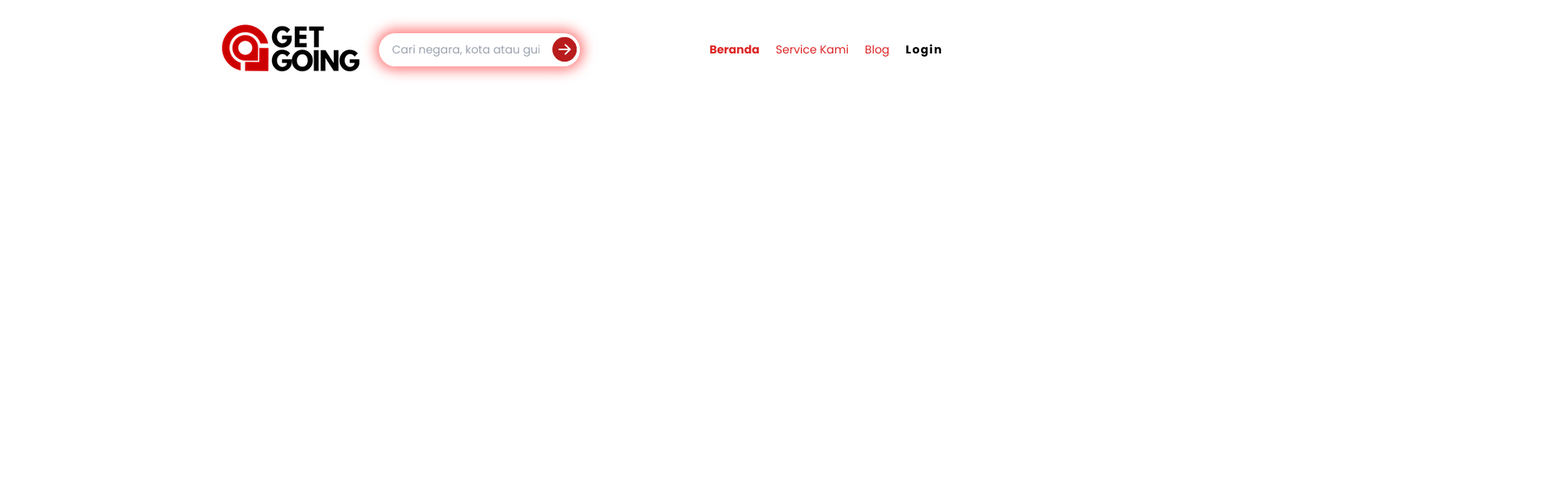
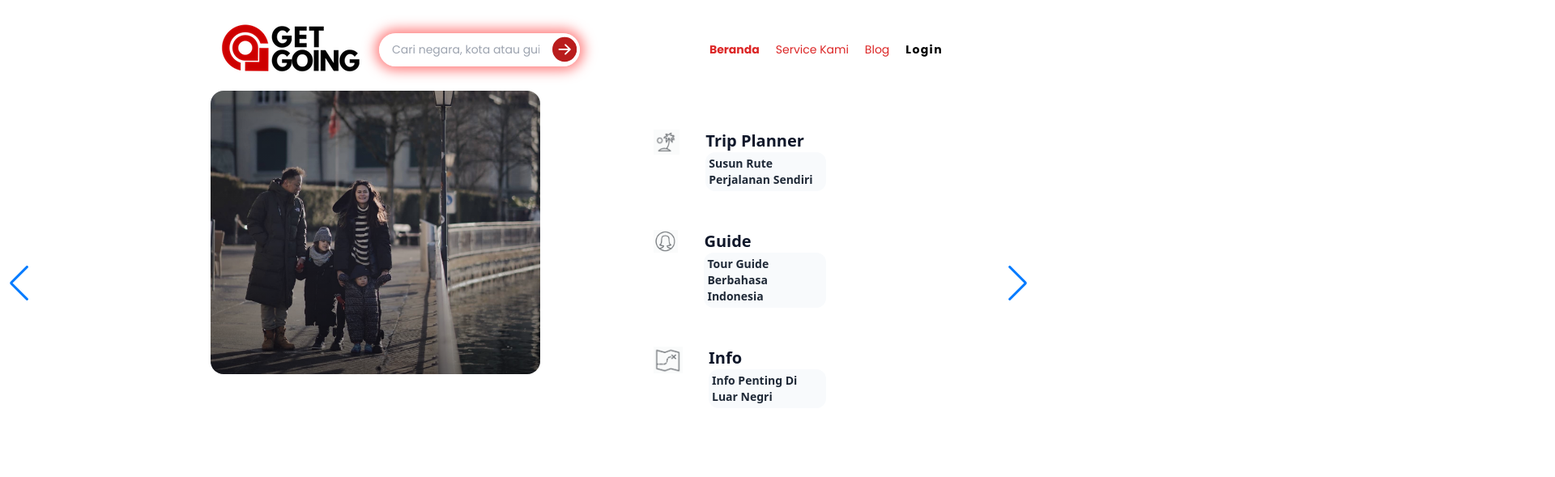
Before and after one commit to Zain031/GetGoing, a React (Vite) app: page / in a window 1280 px wide. Shown: the top 589 px of the page at 81% size, 1920 px wide, since content can reach past the window. Built offline with nearby package versions, Linux system fonts and the light colour scheme.

Commit message:
fix:BaseLayout

```diff
--- a/src/components/Blog.jsx/Blog.jsx
+++ b/src/components/Blog.jsx/Blog.jsx
@@ -77,8 +77,8 @@ export default function Blog() {
                                 {firstCard.title}
                             </h2>
                             <p className="text-sm font-bold tracking-widest text-red-500 mt-5 text-left w-full pl-6 flex gap-2">
-                                {" "}
-                                LANJUTKAN MEMBACA{" "}
+
+                                LANJUTKAN MEMBACA
                                 <FaLongArrowAltRight className="mt-1" />
                             </p>
                         </div>
--- a/src/layouts/BaseLayout.jsx
+++ b/src/layouts/BaseLayout.jsx
@@ -3,19 +3,21 @@ import { Outlet } from "react-router-dom";
 import Navbar from "../components/Header/Navbar";
 import Footer from "../components/Footer";
 
+
 const BaseLayout = () => {
     return (
         <>
             <Navbar />
-            <section className="flex justify-center h-screen">
+            {/* <section className="flex justify-center h-screen">
                 <main className="w-[1280px] flex justify-center items-top ">
-                    <section className="flex justify-center flex-row items-top ">
-                        <main className="flex flex-col gap-8  items-top px-[200px]">
+                    <section className="flex justify-center flex-row items-top bg-blue-400">
+                        <main className="flex flex-col gap-8  items-top"> */}
                             <Outlet />
-                        </main>
+                        {/* </main>
                     </section>
                 </main>
-            </section>
+            </section> */}
+
         </>
     );
 };
```
